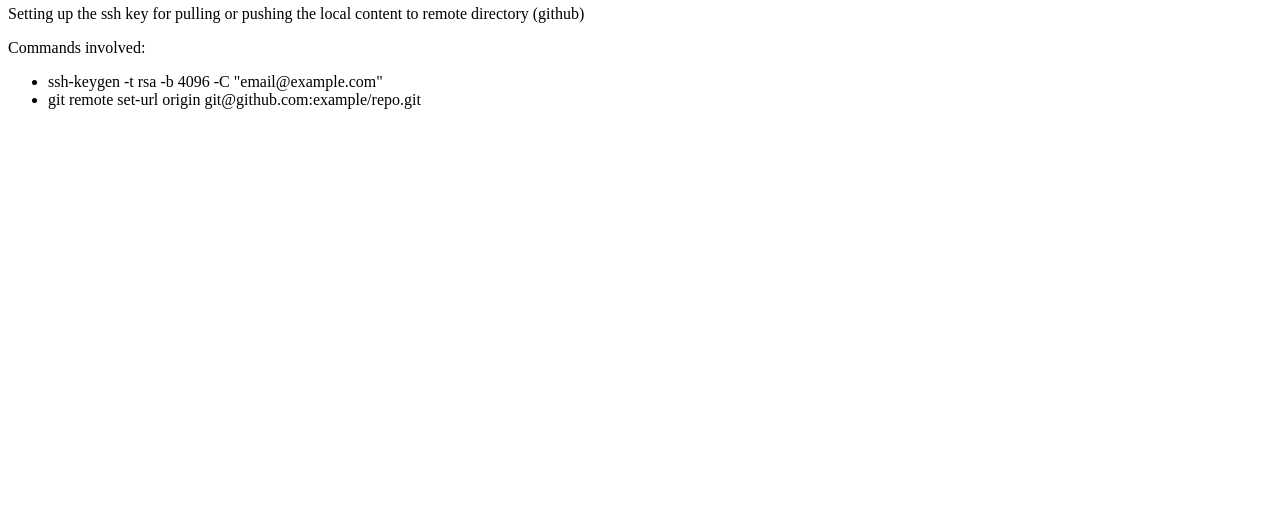
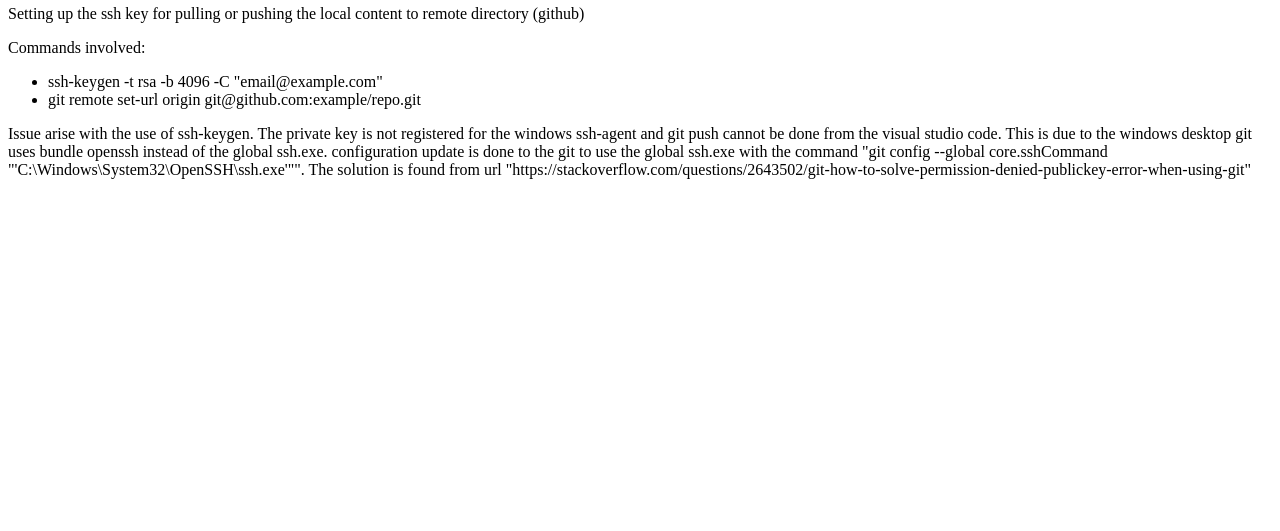
Before and after one commit to cchsing/git-tutorials, a plain HTML site: page index.html in a window 1280 px wide. Shown: the part 269-800 px from the top of the page. Drawn offline with Linux system fonts and the light colour scheme.

Commit message:
uipdate index

```diff
--- a/index.html
+++ b/index.html
@@ -32,6 +32,10 @@
                         <li>git remote set-url origin git@github.com:example/repo.git</li>
                     </ul>
                 </p>
+                <p>Issue arise with the use of ssh-keygen. The private key is not registered for the windows ssh-agent and git push cannot be done from the visual studio code.
+                    This is due to the windows desktop git uses bundle openssh instead of the global ssh.exe. configuration update is done to the git to use the global ssh.exe with
+                    the command "git config --global core.sshCommand "'C:\Windows\System32\OpenSSH\ssh.exe'"". The solution is found from url "https://stackoverflow.com/questions/2643502/git-how-to-solve-permission-denied-publickey-error-when-using-git"
+                </p>
             </article>
         </div>
     </body>
```
